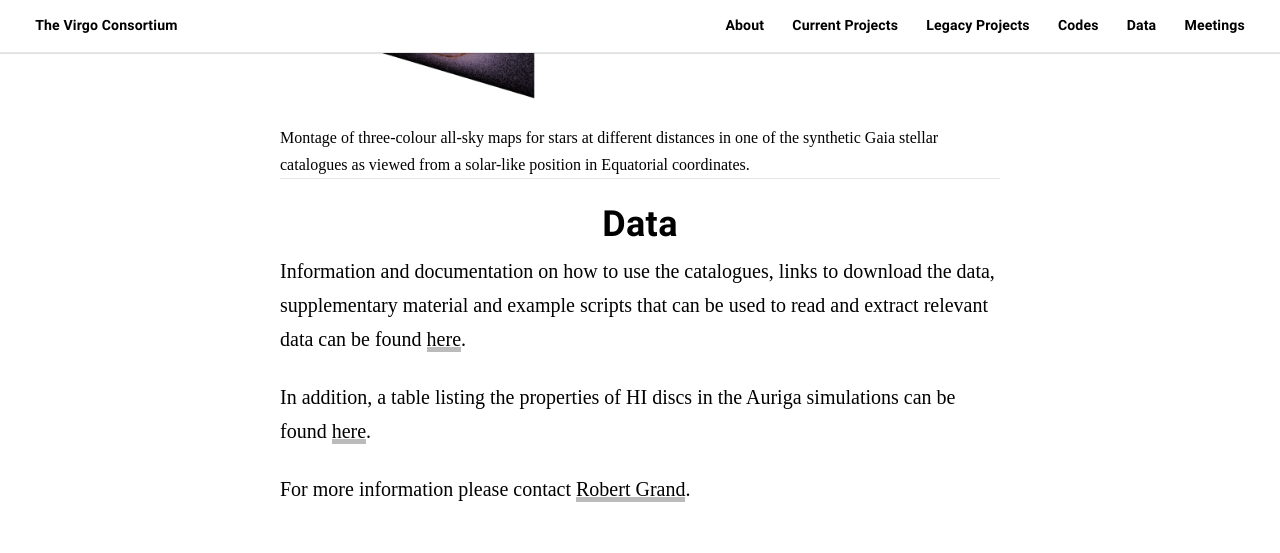
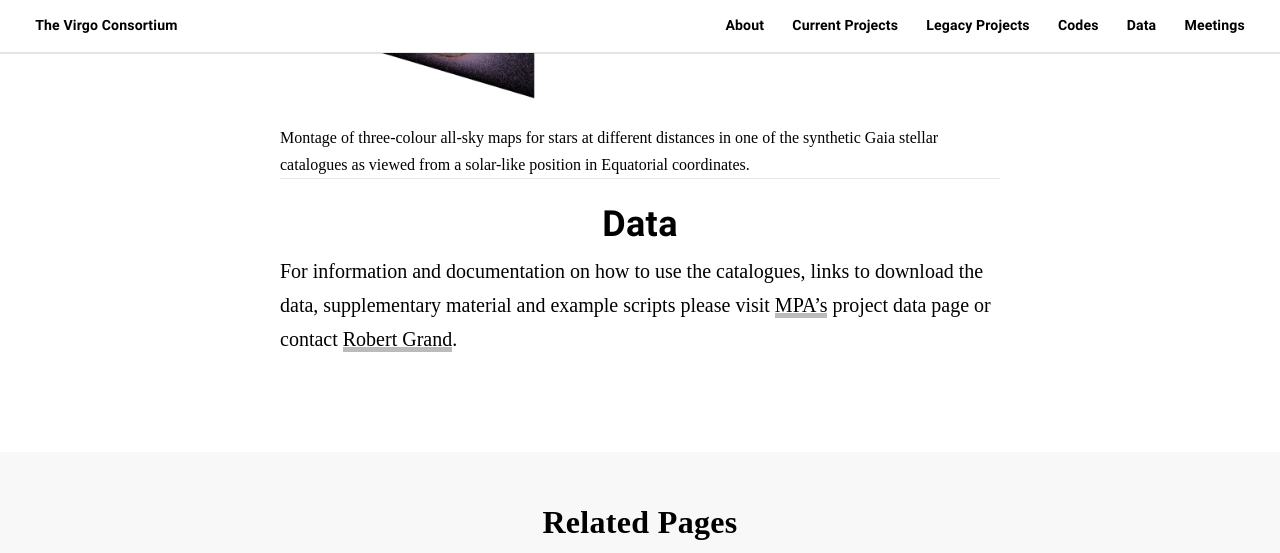
Before and after one commit to DimitriosIrodotou/DimitriosIrodotou.github.io, a Jekyll site: the page built from Page_Data/_posts/2016-03-15-Auriga_Data.markdown, in a window 1280 px wide and 900 px high, scrolled down 420 px, cut to the strip 0-553 px from the top of the window. Built offline with Jekyll 4.4.1, drawn with Linux system fonts in a browser that asks for light colours; some web fonts are replaced.

Commit message:
Updated all Data pages

```diff
--- a/Page_Data/_posts/2016-03-15-Auriga_Data.markdown
+++ b/Page_Data/_posts/2016-03-15-Auriga_Data.markdown
@@ -16,12 +16,8 @@ stellar catalogues as viewed from a solar-like position in Equatorial coordinate
 
 <h1 align="center">Data</h1>
 
-Information and documentation on how to use the catalogues, links to download the data, supplementary material and
-example scripts that can be used to read and extract relevant data can be found
-[here](https://auriga.h-its.org/gaiamock.html).
-
-In addition, a table listing the properties of HI discs in the Auriga simulations can be found
-[here](https://auriga.h-its.org/data.html).
-
-For more information please contact
+For information and documentation on how to use the catalogues, links to download the data, supplementary material and
+example scripts please visit
+[MPA's](https://wwwmpa.mpa-garching.mpg.de/auriga/gaiamock.html)
+project data page or contact
 [Robert Grand](https://www.mpa-garching.mpg.de/person/96670/2377){:target="_blank"}.
```
Also changed, not shown: Page_Data/_posts/1999-02-11-GIF_Data.markdown (+3 -4 lines), Page_Data/_posts/2000-11-21-Hubble_Data.markdown (+3 -5 lines), Page_Data/_posts/2005-06-02-Millennium_Data.markdown (+7 -5 lines), Page_Data/_posts/2014-11-11-EAGLE_Data.markdown (+5 -6 lines).
